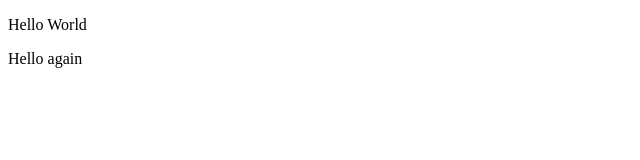
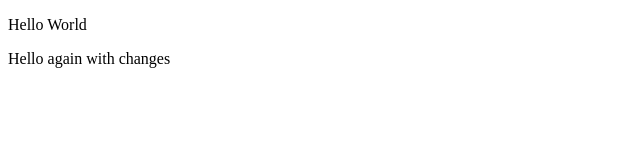
Before and after one commit to subedisagar12/practice, a plain HTML site: page index.html in a window 1280 px wide. Shown: the full height of the page, 0-640 px from the left. Drawn offline with Linux system fonts and the light colour scheme.

Commit message:
Para Message changed

```diff
--- a/index.html
+++ b/index.html
@@ -6,7 +6,7 @@
     <meta name="viewport" content="width=device-width, initial-scale=1.0" />
     <title>Document</title>
     <p className="hello world">Hello World</p>
-    <p class="hello world">Hello again</p>
+    <p class="hello world">Hello again with changes</p>
   </head>
   <body></body>
 </html>
```
